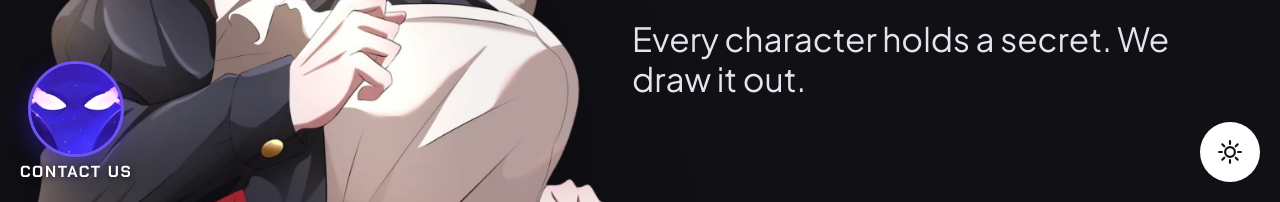
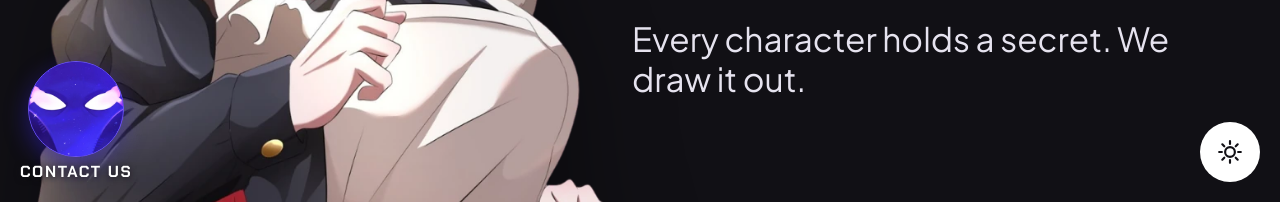
Before and after one commit to enigmastudio-dev/enigma, a plain HTML site: page index.html in a window 1280 px wide. Shown: the part 598-800 px from the top of the page. Drawn offline with nearby package versions, Linux system fonts and the light colour scheme; a script that the page names is missing; a web font is replaced by a local one.

Commit message:
Thinner border on the floating Contact Us button
Co-Authored-By: Claude Opus 5.5 <noreply@anthropic.com>
Claude-Session: https://claude.ai/code/session_01UjfRVGjWU7u9W5KpkZQ8a4

```diff
--- a/css/site.css
+++ b/css/site.css
@@ -225,7 +225,7 @@ button,input,select,textarea{font:inherit}
 .footer nav{display:flex;flex-wrap:wrap;gap:6px 22px}
 .footer nav a{color:var(--soft2)}
 .float-contact{position:fixed;left:max(20px,env(safe-area-inset-left,0px));bottom:max(20px,env(safe-area-inset-bottom,0px));z-index:20;display:grid;justify-items:center;gap:4px;text-decoration:none}
-.float-contact i{width:96px;height:96px;border-radius:50%;background:#2B1FD0;border:3px solid var(--accent);overflow:hidden;box-shadow:0 8px 24px rgba(59,40,232,.45)}
+.float-contact i{width:96px;height:96px;border-radius:50%;background:#2B1FD0;border:1.5px solid var(--accent);overflow:hidden;box-shadow:0 8px 24px rgba(59,40,232,.45)}
 .float-contact i img{display:block;width:100%;height:100%;object-fit:cover}
 .float-contact b{font-family:var(--f-hud);font-weight:700;font-size:16px;letter-spacing:.1em;color:var(--hi);text-shadow:0 1px 6px var(--bg)}
 .theme-btn{position:fixed;right:max(20px,env(safe-area-inset-right,0px));bottom:max(20px,env(safe-area-inset-bottom,0px));z-index:20;width:60px;height:60px;border-radius:50%;border:1px solid var(--border-strong);background:var(--inv);color:var(--on-inv);display:grid;place-items:center;cursor:pointer;}
```
